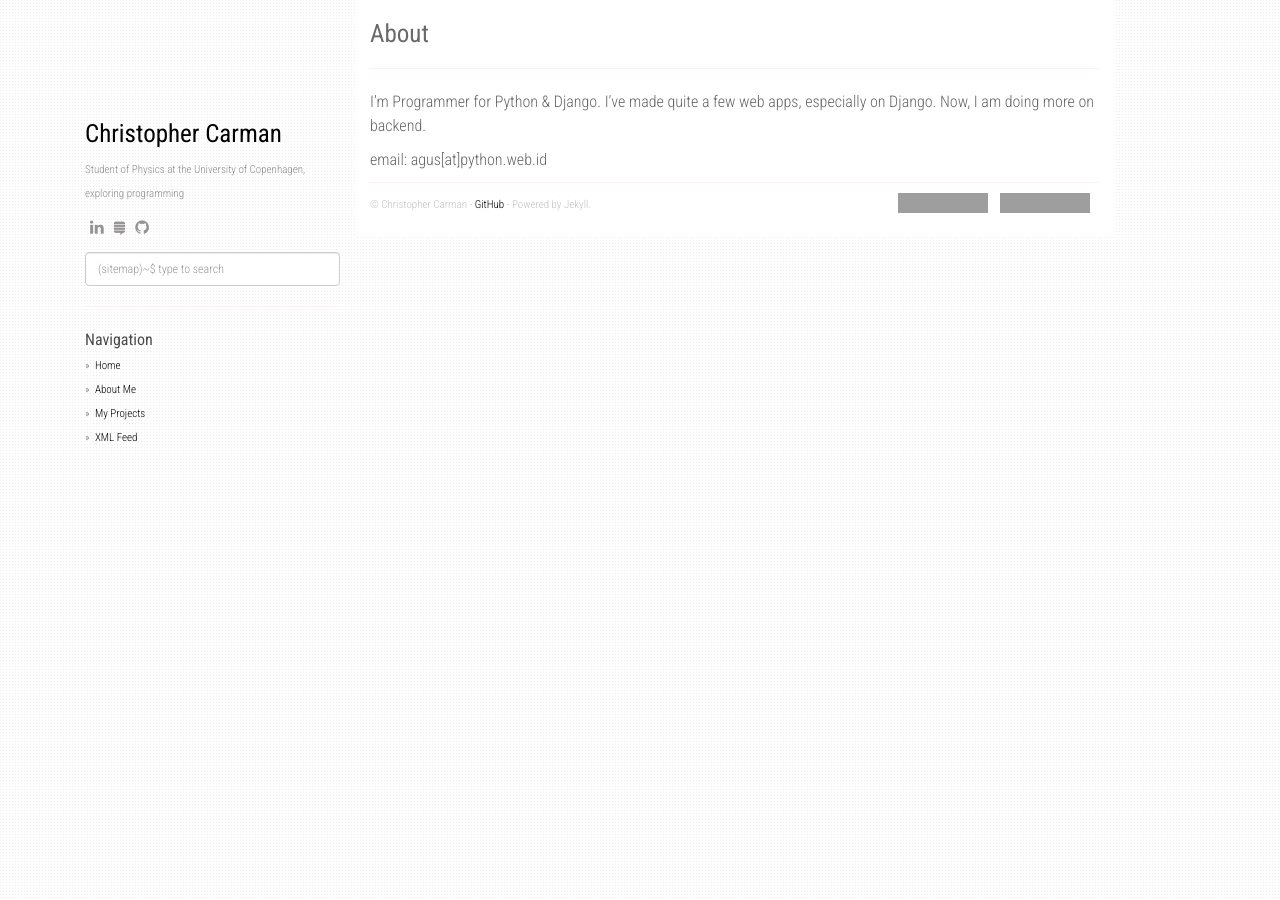
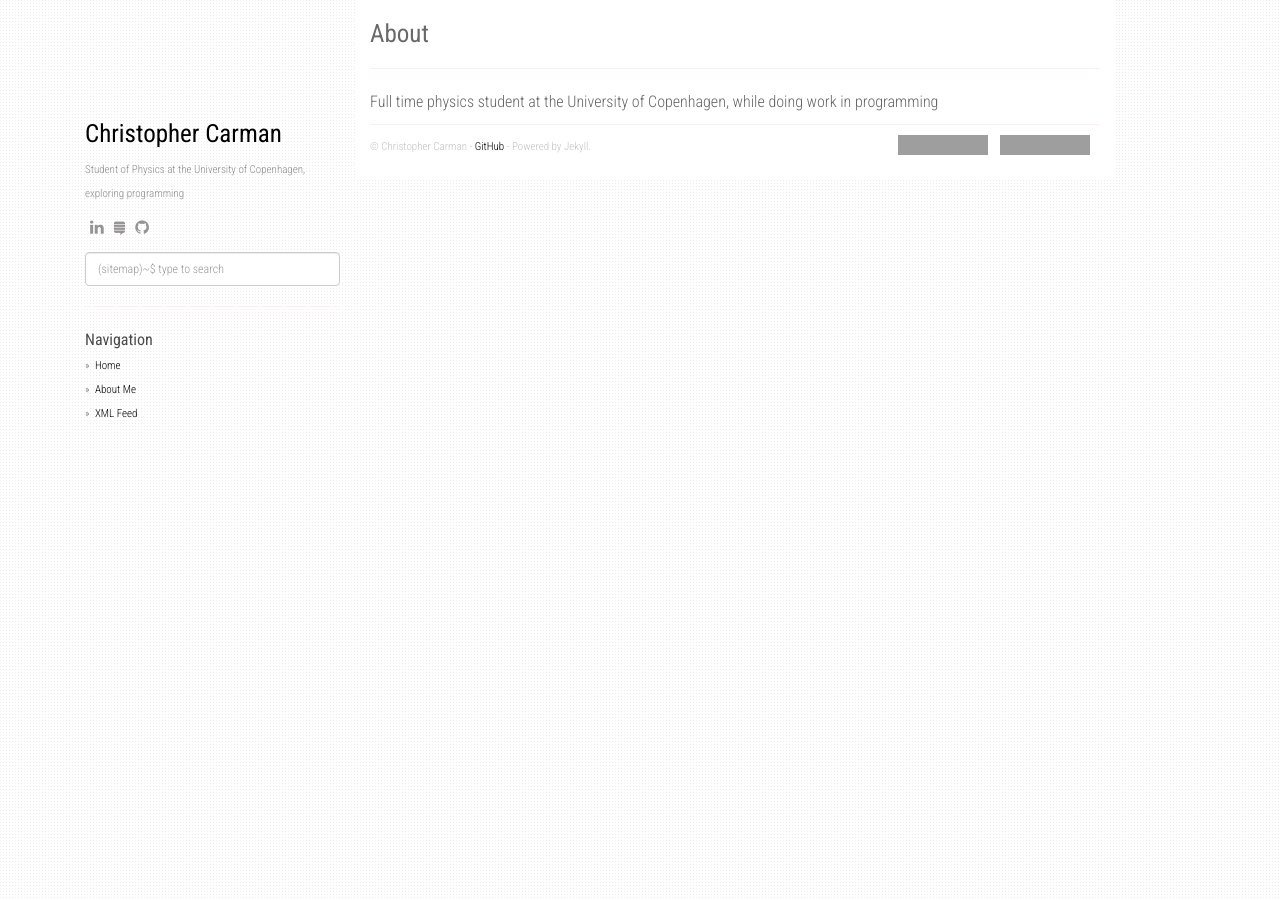
Before and after one commit to Shadesfear/Shadesfear.github.io, a Jekyll site: the page built from about.md, in a window 1280 px wide. Built offline with Jekyll 4.4.1, drawn with Linux system fonts in a browser that asks for light colours; nearby versions of some CDN libraries; grey boxes are pictures that could not be loaded.

Commit message:
more changes

```diff
--- a/_config.yml
+++ b/_config.yml
@@ -29,8 +29,7 @@
 urls:
     - text: About Me
       url: /about/
-    - text: My Projects
-      url: /projects/
+
     - text: XML Feed
       url: /feed.xml
 
--- a/about.md
+++ b/about.md
@@ -4,6 +4,4 @@
 permalink: /about/
 ---
 
-I'm Programmer for Python & Django. I've made quite a few web apps, especially on Django. Now, I am doing more on backend.
-
-email: agus[at]python.web.id
+Full time physics student at the University of Copenhagen, while doing work in programming
```
